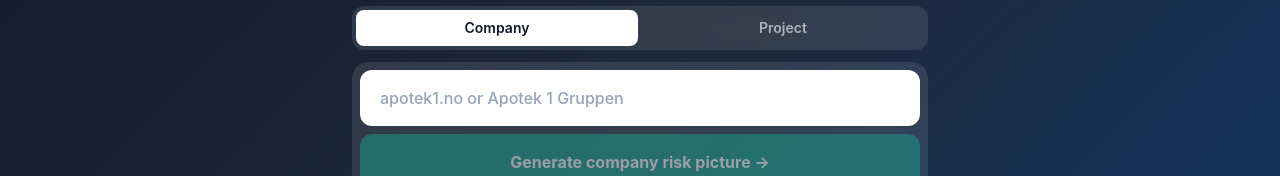
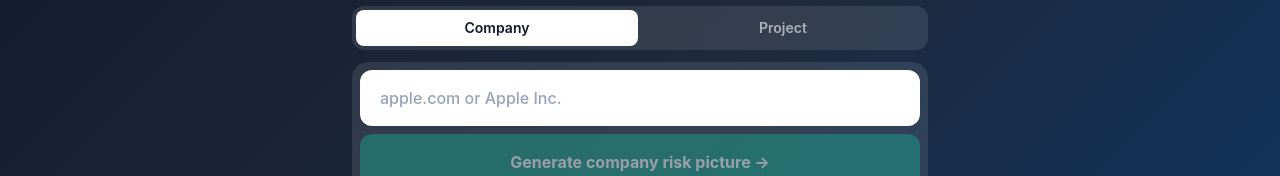
Before and after one commit to magnusbjelkerud/deriskmatrix-www, a Next.js app: page / in a window 1280 px wide. Shown: the part 474-650 px from the top of the page. Built offline with nearby package versions, Linux system fonts and the light colour scheme.

Commit message:
Use international placeholder example in company input

```diff
--- a/components/HeroAnalyzer.jsx
+++ b/components/HeroAnalyzer.jsx
@@ -324,7 +324,7 @@ export default function HeroAnalyzer() {
               type="text"
               value={input}
               onChange={e => setInput(e.target.value)}
-              placeholder="apotek1.no or Apotek 1 Gruppen"
+              placeholder="apple.com or Apple Inc."
               className="flex-1 bg-white text-navy placeholder-slate-400 rounded-xl px-5 py-4 text-base font-medium outline-none shadow-sm"
             />
           ) : (
```
